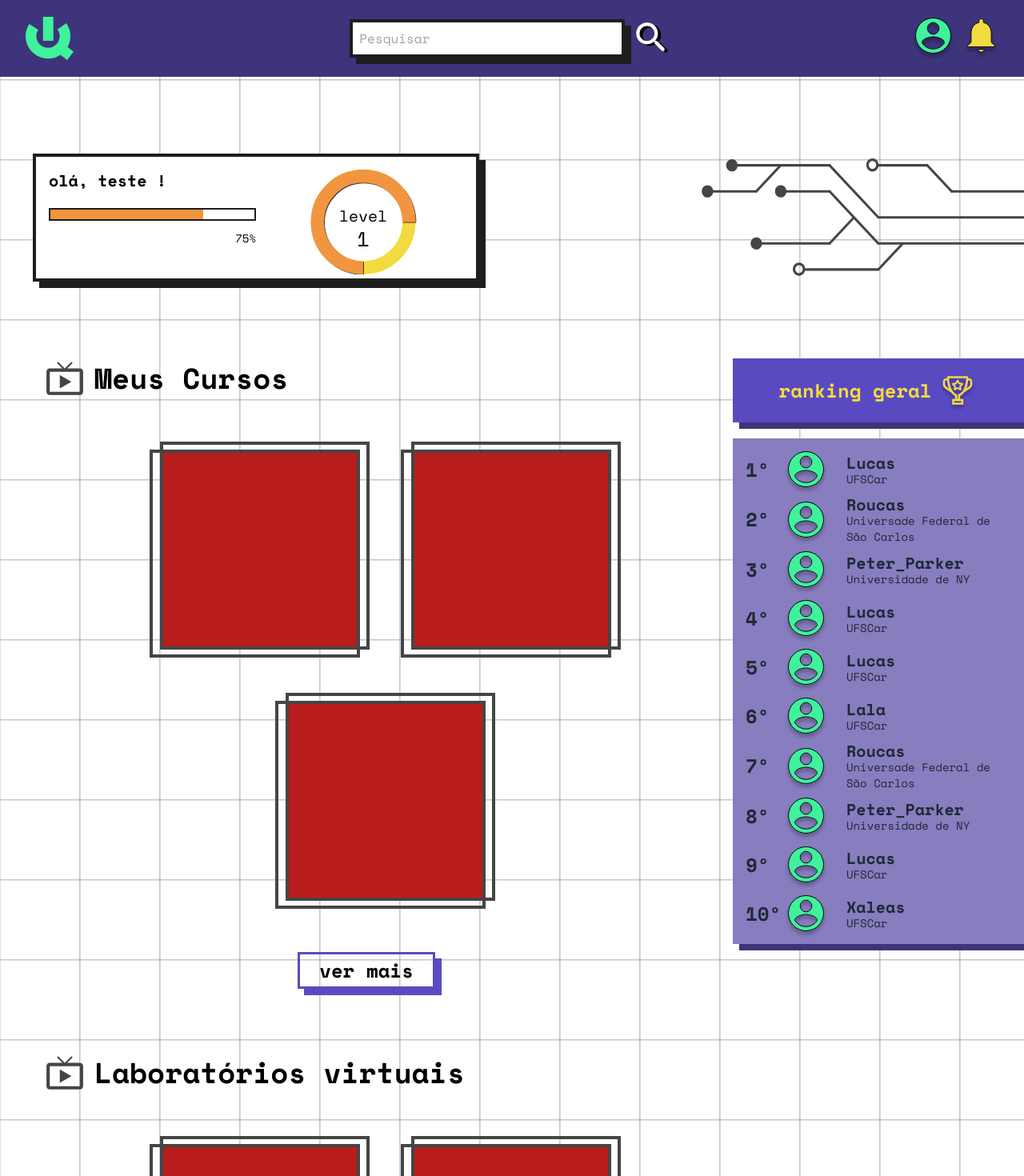
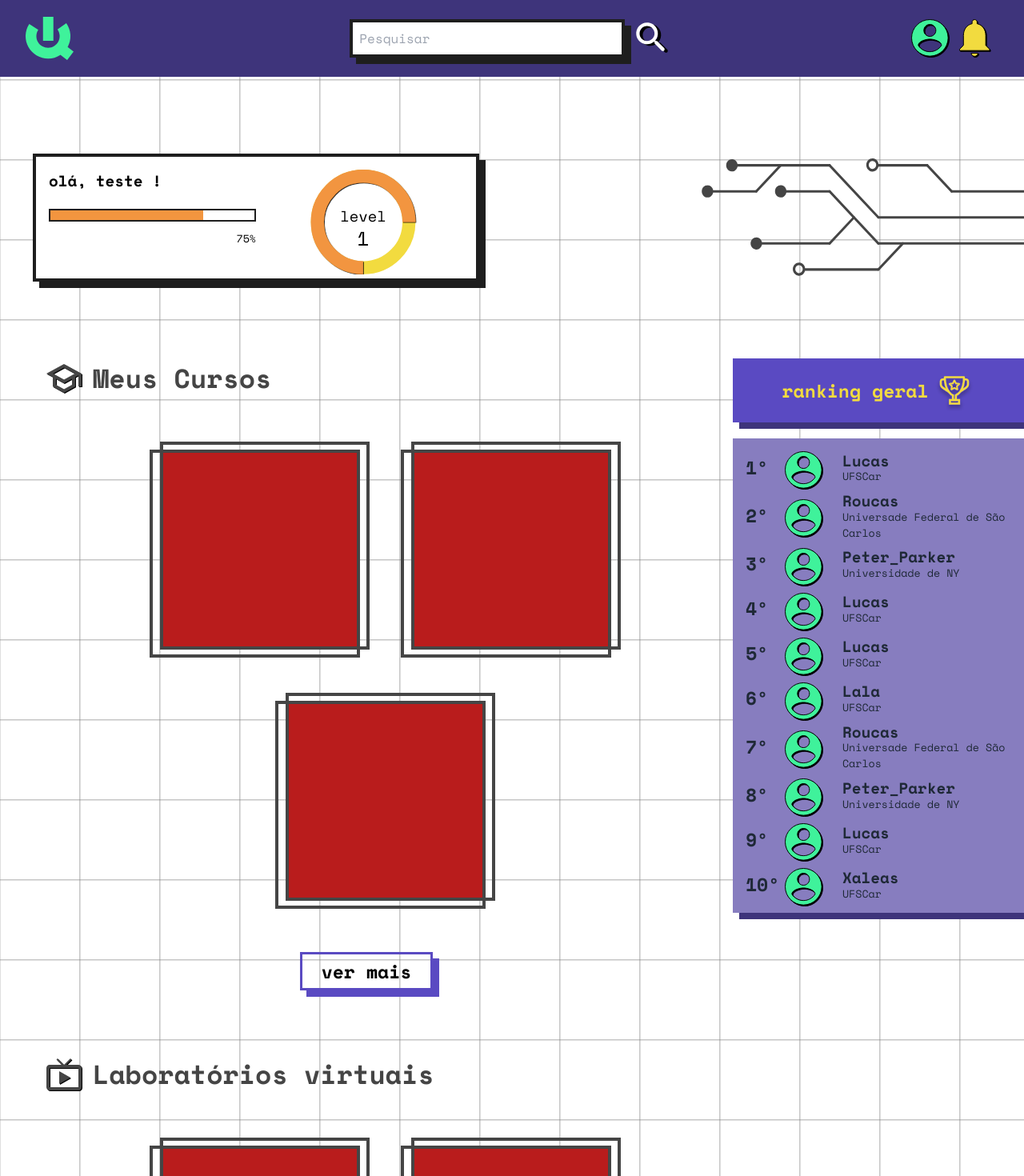
Before and after one commit to QuestIO42/App-frontend, a React (Vite) app: page /home in a window 1280 px wide. Shown: the top 1470 px of the page at 80% size. Built offline with nearby package versions, Linux system fonts and the light colour scheme.

Commit message:
Small designs adjusts
Changes and minor corrections in icon sizes and strokes, and text sizes and colors.

```diff
--- a/src/components/home/CoursesTemplate.tsx
+++ b/src/components/home/CoursesTemplate.tsx
@@ -12,7 +12,7 @@ export default function CoursesTemplate({ title, Icon }: CoursesTemplateProps) {
     <div className="flex flex-col items-center justify-center gap-16">
       <div className="ml-14 mr-auto flex items-center justify-center gap-3">
         <Icon></Icon>
-        <h2 className="mr-auto text-4xl font-bold">{title}</h2>
+        <h2 className="mr-auto text-4xl font-bold text-cinza">{title}</h2>
       </div>
 
       <div className="ml-12 flex flex-wrap justify-center gap-16">
--- a/src/components/svgComponents/icons/CourseIcon.tsx
+++ b/src/components/svgComponents/icons/CourseIcon.tsx
@@ -8,16 +8,16 @@ const CourseIcon: React.FC<CourseIconProps> = ({ className }) => {
   return (
     <svg
       className={className}
-      width="50"
-      height="50"
-      viewBox="0 0 50 50"
+      width="48"
+      height="48"
+      viewBox="0 0 48 48"
       fill="none"
       xmlns="http://www.w3.org/2000/svg"
     >
       <path
-        d="M18.7497 20.8333V37.5L33.333 29.1666L18.7497 20.8333ZM43.7497 12.5H27.958L34.8122 5.64579L33.333 4.16663L24.9997 12.5H24.9372L16.6038 4.16663L15.1663 5.64579L21.9997 12.5H6.24967C3.95801 12.5 2.08301 14.375 2.08301 16.6666V41.6666C2.08301 43.9583 3.95801 45.8333 6.24967 45.8333H43.7497C46.0413 45.8333 47.9163 43.9583 47.9163 41.6666V16.6666C47.9163 14.375 46.0413 12.5 43.7497 12.5ZM43.7497 41.6666H6.24967V16.6666H43.7497V41.6666Z"
-        fill="#454545"
-      />
+        d="M25 7L3 19L11 23.36V35.36L25 43L39 35.36V23.36L43 21.18V35H47V19L25 7ZM38.64 19L25 26.44L11.36 19L25 11.56L38.64 19ZM35 32.98L25 38.44L15 32.98V25.54L25 31L35 25.54V32.98Z" fill="black"/>
+        <path
+        d="M23.9998 6L1.99982 18L9.99982 22.36V34.36L23.9998 42L37.9998 34.36V22.36L41.9998 20.18V34H45.9998V18L23.9998 6ZM37.6398 18L23.9998 25.44L10.3598 18L23.9998 10.56L37.6398 18ZM33.9998 31.98L23.9998 37.44L13.9998 31.98V24.54L23.9998 30L33.9998 24.54V31.98Z" fill="#454545"/>
     </svg>
   )
 }
--- a/src/components/svgComponents/icons/LabIcon.tsx
+++ b/src/components/svgComponents/icons/LabIcon.tsx
@@ -8,16 +8,16 @@ const LabIcon: React.FC<LabIconProps> = ({ className }) => {
   return (
     <svg
       className={className}
-      width="50"
-      height="50"
-      viewBox="0 0 50 50"
+      width="48"
+      height="48"
+      viewBox="0 0 48 48"
       fill="none"
       xmlns="http://www.w3.org/2000/svg"
     >
       <path
-        d="M18.7497 20.8333V37.5L33.333 29.1666L18.7497 20.8333ZM43.7497 12.5H27.958L34.8122 5.64579L33.333 4.16663L24.9997 12.5H24.9372L16.6038 4.16663L15.1663 5.64579L21.9997 12.5H6.24967C3.95801 12.5 2.08301 14.375 2.08301 16.6666V41.6666C2.08301 43.9583 3.95801 45.8333 6.24967 45.8333H43.7497C46.0413 45.8333 47.9163 43.9583 47.9163 41.6666V16.6666C47.9163 14.375 46.0413 12.5 43.7497 12.5ZM43.7497 41.6666H6.24967V16.6666H43.7497V41.6666Z"
-        fill="#454545"
-      />
+      d="M19 21V37L33 29L19 21ZM43 13H27.84L34.42 6.42L33 5L25 13H24.94L16.94 5L15.56 6.42L22.12 13H7C4.8 13 3 14.8 3 17V41C3 43.2 4.8 45 7 45H43C45.2 45 47 43.2 47 41V17C47 14.8 45.2 13 43 13ZM43 41H7V17H43V41Z" fill="black"/>
+      <path
+      d="M18 20V36L32 28L18 20ZM42 12H26.84L33.42 5.42L32 4L24 12H23.94L15.94 4L14.56 5.42L21.12 12H6.00003C3.80003 12 2.00003 13.8 2.00003 16V40C2.00003 42.2 3.80003 44 6.00003 44H42C44.2 44 46 42.2 46 40V16C46 13.8 44.2 12 42 12ZM42 40H6.00003V16H42V40Z" fill="#454545"/>
     </svg>
   )
 }
--- a/src/components/svgComponents/icons/NotificationIcon.tsx
+++ b/src/components/svgComponents/icons/NotificationIcon.tsx
@@ -8,19 +8,16 @@ const NotificationIcon: React.FC<NotificationIconProps> = ({ className }) => {
   return (
     <svg
       className={className}
-      width="43"
-      height="51"
-      viewBox="0 0 43 51"
+      width="49"
+      height="48"
+      viewBox="0 0 49 48"
       fill="none"
       xmlns="http://www.w3.org/2000/svg"
     >
-      <g filter="url(#filter0_d_204_112)">
-        <path
-          d="M34.125 29.5312V29.7384L34.2714 29.8848L38.5 34.1134V35.5938H4.5V34.1134L8.72855 29.8848L8.875 29.7384V29.5312V18.5938C8.875 12.0306 12.3328 6.67717 18.334 5.25528L18.7188 5.16413V4.76875V3.28125C18.7188 1.74177 19.9605 0.5 21.5 0.5C23.0395 0.5 24.2812 1.74177 24.2812 3.28125V4.76875V5.16381L24.6656 5.25519C30.6456 6.67701 34.125 12.0529 34.125 18.5938V29.5312ZM25.3426 38.7812C25.0952 40.6777 23.4608 42.1562 21.5 42.1562C19.5205 42.1562 17.9017 40.679 17.657 38.7812H25.3426Z"
-          fill="#F2DB3F"
-          stroke="black"
-        />
-      </g>
+      <path
+      d="M34.2716 33.5691V33.7762L34.4181 33.9226L39.082 38.5865V40.2845H1.59949V38.5865L6.26335 33.9226L6.4098 33.7762V33.5691V21.5433C6.4098 14.3098 10.2224 8.39915 16.8483 6.82925L17.233 6.7381V6.34272V4.70722C17.233 2.98708 18.6206 1.59949 20.3407 1.59949C22.0609 1.59949 23.4485 2.98708 23.4485 4.70722V6.34272V6.73778L23.8328 6.82916C30.4353 8.39899 34.2716 14.3343 34.2716 21.5433V33.5691ZM24.6219 43.6897C24.372 45.8262 22.5412 47.5 20.3407 47.5C18.1193 47.5 16.3063 45.8275 16.0591 43.6897H24.6219Z" fill="black" stroke="black"/>
+      <path
+      d="M33.1722 32.4696V32.6767L33.3186 32.8231L37.9825 37.487V39.185H0.5V37.487L5.16386 32.8231L5.31031 32.6767V32.4696V20.4438C5.31031 13.2103 9.1229 7.29966 15.7488 5.72977L16.1335 5.63861V5.24324V3.60773C16.1335 1.8876 17.5211 0.5 19.2412 0.5C20.9614 0.5 22.349 1.8876 22.349 3.60773V5.24324V5.63829L22.7333 5.72967C29.3358 7.2995 33.1722 13.2348 33.1722 20.4438V32.4696ZM23.5225 42.5902C23.2725 44.7267 21.4417 46.4005 19.2412 46.4005C17.0198 46.4005 15.2069 44.728 14.9597 42.5902H23.5225Z" fill="#F2DB3F" stroke="black"/>
       <defs>
         <filter
           id="filter0_d_204_112"
--- a/src/components/svgComponents/icons/ProfileIcon.tsx
+++ b/src/components/svgComponents/icons/ProfileIcon.tsx
@@ -8,17 +8,14 @@ const ProfileIcon: React.FC<ProfileIconProps> = ({ className }) => {
   return (
     <svg
       className={`fill-current ${className}`}
-      width="53"
-      height="53"
-      viewBox="0 0 53 53"
+      width="48"
+      height="48"
+      viewBox="0 0 48 48"
       xmlns="http://www.w3.org/2000/svg"
     >
-      <g filter="url(#filter0_d_204_114)">
-        <path
-          d="M12.5001 31.4475L12.4977 31.6026L12.5836 31.7319C15.5749 36.2303 20.7006 39.2 26.5 39.2C32.2994 39.2 37.4251 36.2303 40.4164 31.7319L40.5023 31.6026L40.4999 31.4475C40.4804 30.148 39.8137 29.035 38.8333 28.1181C37.855 27.203 36.5305 26.4488 35.0965 25.8496C32.2307 24.6521 28.8072 24.025 26.5 24.025C24.1817 24.025 20.7582 24.6521 17.8949 25.8497C16.4622 26.4489 15.1397 27.2032 14.1631 28.1184C13.1845 29.0356 12.5196 30.1485 12.5001 31.4475ZM4.5 22.5C4.5 10.3561 14.3561 0.5 26.5 0.5C38.6439 0.5 48.5 10.3561 48.5 22.5C48.5 34.6439 38.6439 44.5 26.5 44.5C14.3561 44.5 4.5 34.6439 4.5 22.5ZM33.75 13.5C33.75 9.48886 30.5111 6.25 26.5 6.25C22.4889 6.25 19.25 9.48886 19.25 13.5C19.25 17.5111 22.4889 20.75 26.5 20.75C30.5111 20.75 33.75 17.5111 33.75 13.5Z"
-          stroke="black"
-        />
-      </g>
+    <path
+          d="M10.1667 33.9458L10.1644 34.101L10.2503 34.2302C13.349 38.8903 18.6589 41.9667 24.6666 41.9667C30.6744 41.9667 35.9843 38.8903 39.083 34.2302L39.1689 34.101L39.1666 33.9458C39.1464 32.605 38.4585 31.4552 37.4441 30.5064C36.4318 29.5595 35.0604 28.7783 33.5744 28.1574C30.6046 26.9166 27.0567 26.2667 24.6666 26.2667C22.2651 26.2667 18.7171 26.9165 15.75 28.1575C14.2654 28.7785 12.8961 29.5597 11.8855 30.5067C10.8729 31.4557 10.1869 32.6054 10.1667 33.9458ZM1.83331 24.6667C1.83331 12.0628 12.0628 1.83337 24.6666 1.83337C37.2705 1.83337 47.5 12.0628 47.5 24.6667C47.5 37.2706 37.2705 47.5 24.6666 47.5C12.0628 47.5 1.83331 37.2706 1.83331 24.6667ZM32.1666 15.3334C32.1666 11.1839 28.8161 7.83337 24.6666 7.83337C20.5172 7.83337 17.1666 11.1839 17.1666 15.3334C17.1666 19.4829 20.5172 22.8334 24.6666 22.8334C28.8161 22.8334 32.1666 19.4829 32.1666 15.3334Z" fill="black" stroke="black"/>
+          <path d="M8.83339 32.6125L8.83105 32.7676L8.91698 32.8969C12.0157 37.5569 17.3256 40.6333 23.3333 40.6333C29.3411 40.6333 34.651 37.5569 37.7497 32.8969L37.8356 32.7676L37.8333 32.6125C37.8131 31.2716 37.1252 30.1218 36.1108 29.173C35.0985 28.2261 33.727 27.445 32.2411 26.8241C29.2713 25.5832 25.7234 24.9333 23.3333 24.9333C20.9317 24.9333 17.3838 25.5831 14.4167 26.8241C12.9321 27.4451 11.5627 28.2263 10.5522 29.1733C9.53957 30.1223 8.8536 31.272 8.83339 32.6125ZM0.5 23.3333C0.5 10.7295 10.7295 0.5 23.3333 0.5C35.9372 0.5 46.1667 10.7295 46.1667 23.3333C46.1667 35.9372 35.9372 46.1667 23.3333 46.1667C10.7295 46.1667 0.5 35.9372 0.5 23.3333ZM30.8333 14C30.8333 9.85052 27.4828 6.5 23.3333 6.5C19.1839 6.5 15.8333 9.85052 15.8333 14C15.8333 18.1495 19.1839 21.5 23.3333 21.5C27.4828 21.5 30.8333 18.1495 30.8333 14Z" fill="#3FF29B" stroke="black"/>
       <defs>
         <filter
           id="filter0_d_204_114"
--- a/tailwind.config.js
+++ b/tailwind.config.js
@@ -4,6 +4,16 @@ import plugin from 'tailwindcss/plugin'
 export default {
   content: ['./index.html', './src/**/*.{tsx,ts,js,jsx}'],
   theme: {
+    fontSize: {
+      sm: '13.3px',
+      base: '16px',
+      xl: '19.2px',
+      '2xl': '23px',
+      '3xl': '27.6px',
+      '4xl': '33.2px',
+      '5xl': '39.8px',
+      '6xl': '47.8px',
+    },
     extend: {
       colors: {
         roxo: {
```
